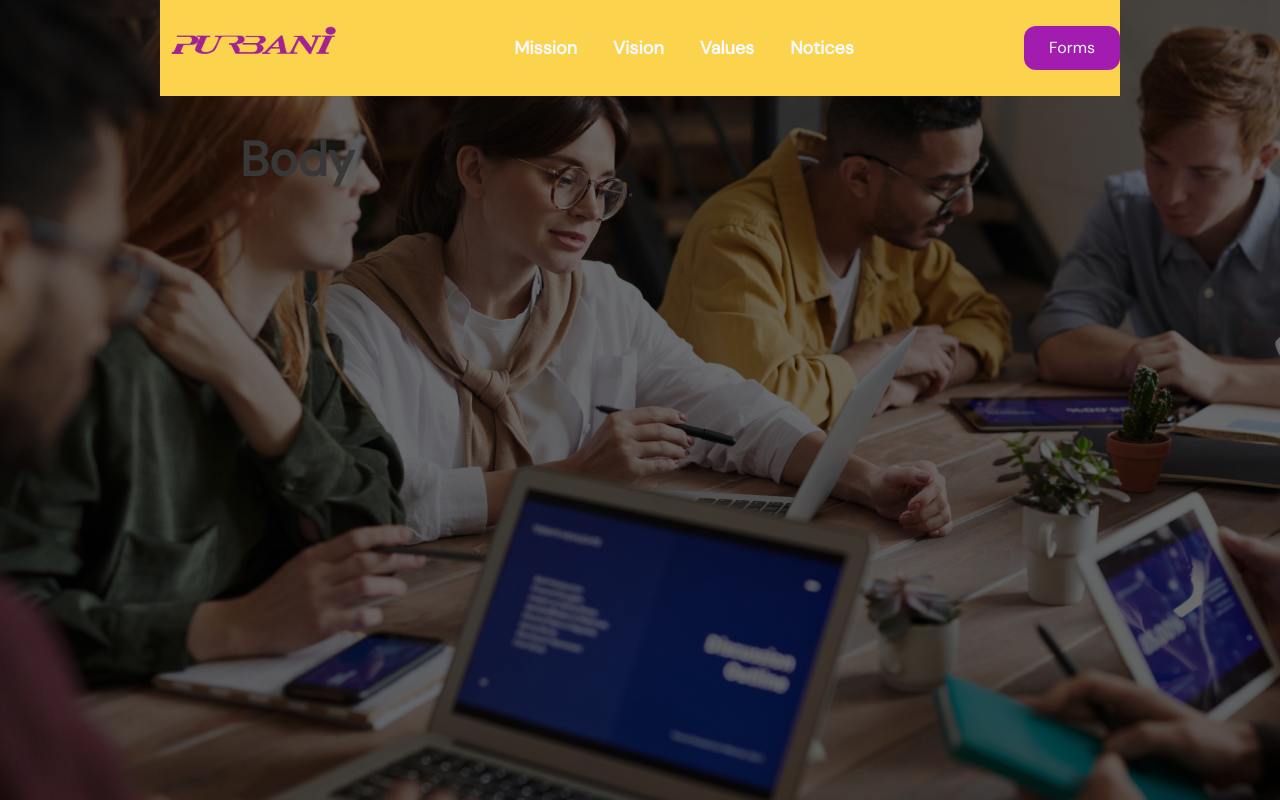
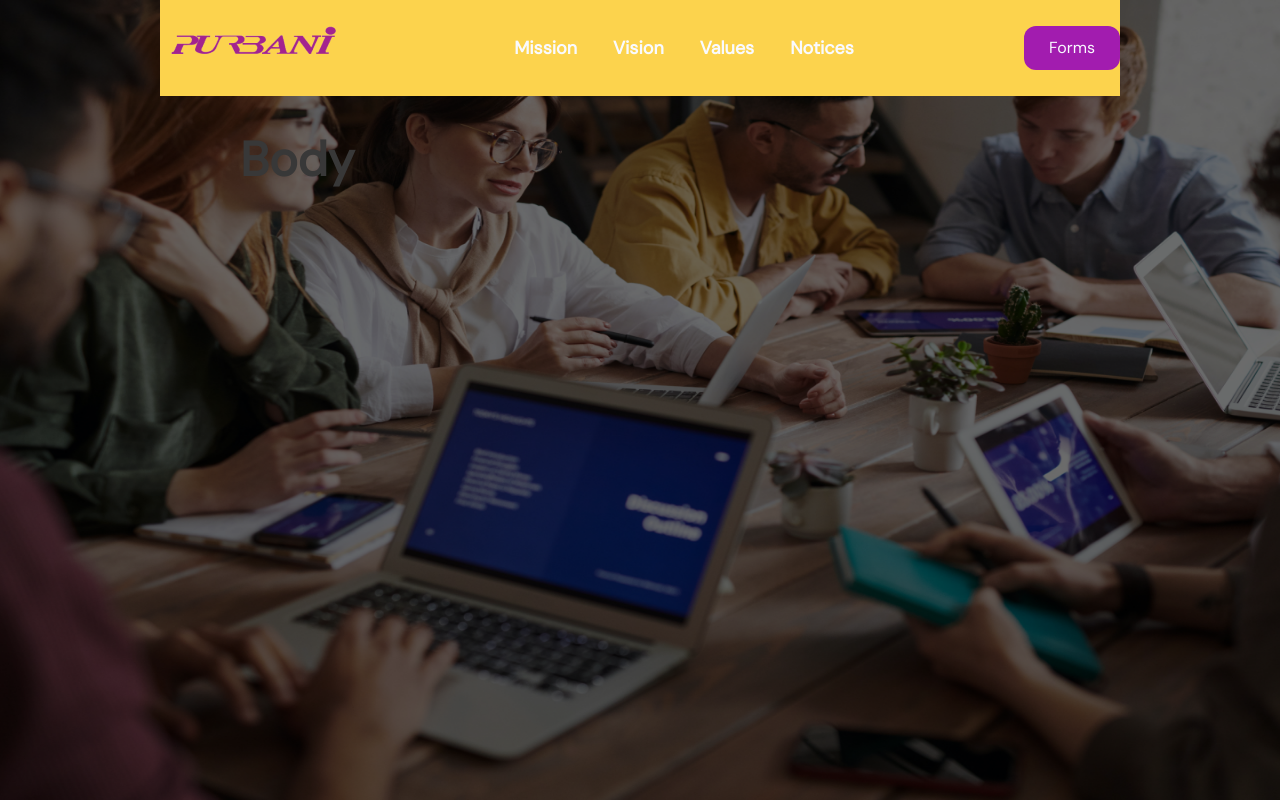
Before and after one commit to ImranAhmed26/purbaniDMS, a Next.js app: page / in a window 1280 px wide. Built offline with nearby package versions, Linux system fonts and the light colour scheme.

Commit message:
added bg image

```diff
--- a/pages/index.js
+++ b/pages/index.js
@@ -2,6 +2,7 @@ import Head from "next/head";
 import Image from "next/image";
 import Navbar from "../components/navbar";
 import Body from "../components/Body";
+import BgImage from "../public/assets/Images/bg_primary.png";
 
 export default function Home() {
   return (
@@ -13,6 +14,7 @@ export default function Home() {
       </Head>
 
       <main>
+        <Image src={BgImage} alt="" layout="fill" className="-z-10"/>
         <Navbar />
         <Body />
       </main>
```
